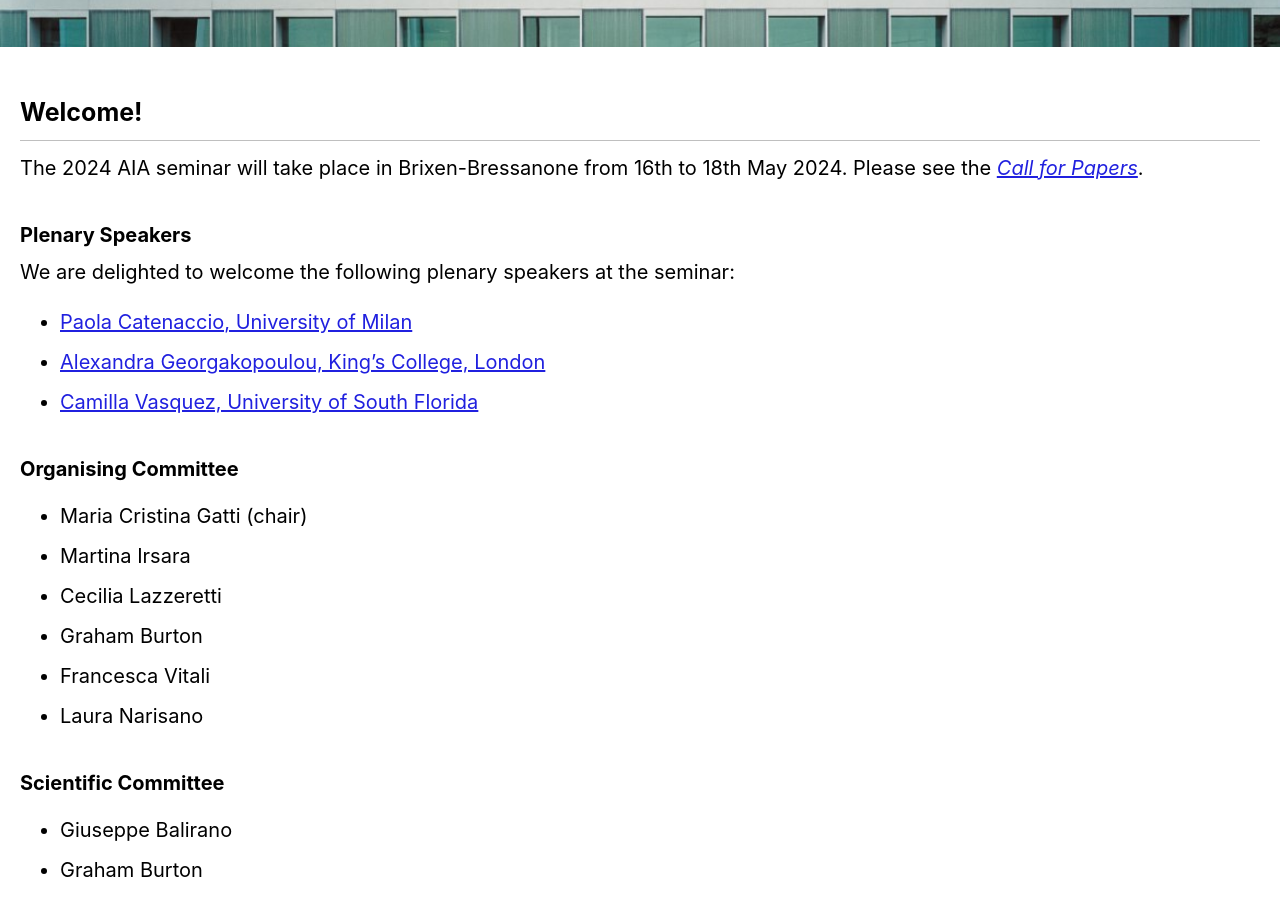
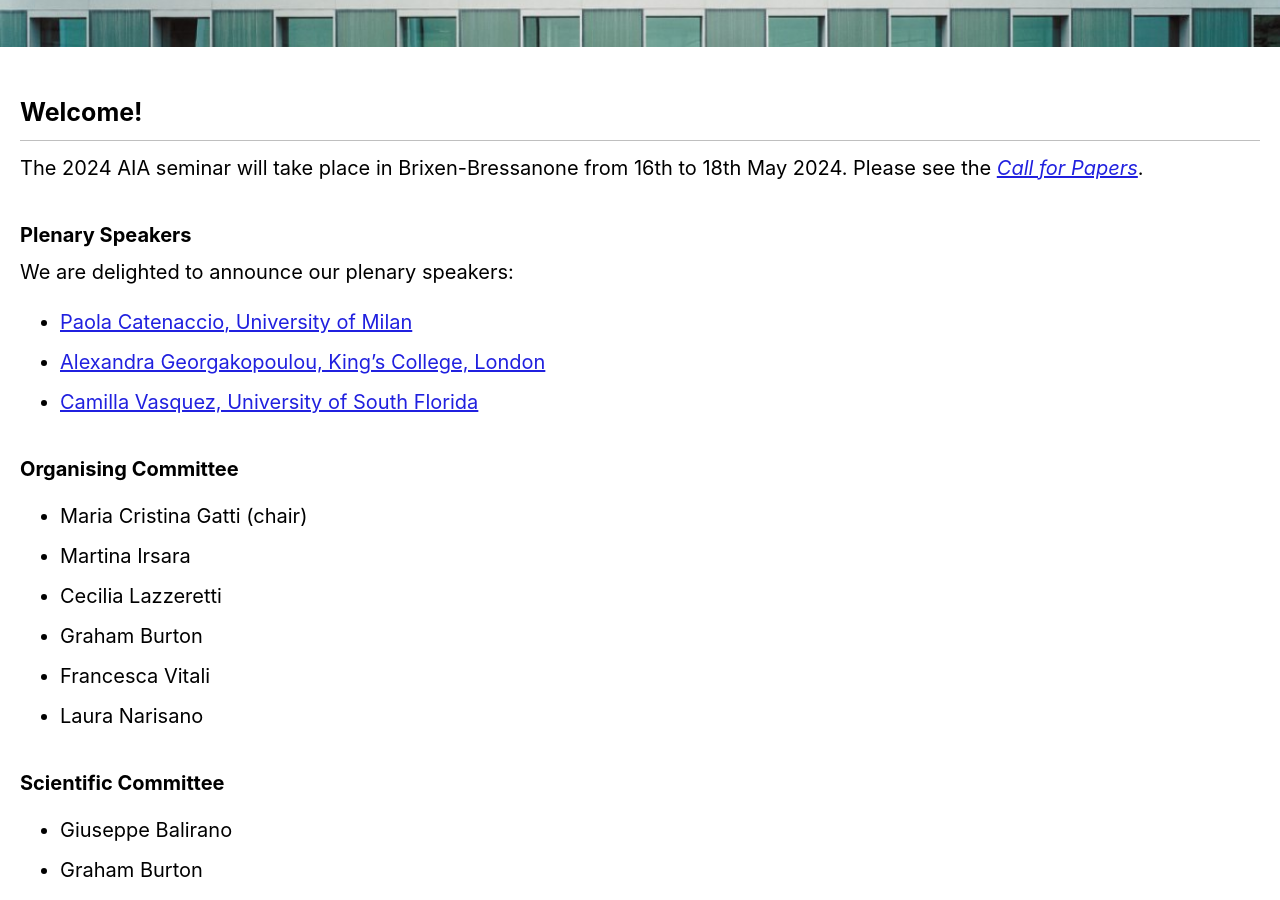
Before and after one commit to gfburton/aiabrixen2024, a Jekyll site: the page built from _pages/home.md, in a window 1280 px wide and 900 px high, scrolled down 370 px. Built offline with Jekyll 4.4.1, drawn with Linux system fonts in a browser that asks for light colours; cached includes are drawn as plain includes; nearby versions of some CDN libraries.

Commit message:
Update home.md

```diff
--- a/_pages/home.md
+++ b/_pages/home.md
@@ -16,7 +16,7 @@ Please see the _[Call for Papers](https://gfburton.github.io/aiabrixen2024/cfp/)
 
 ### Plenary Speakers
 
-We are delighted to welcome the following plenary speakers at the seminar:
+We are delighted to announce our plenary speakers:
 
 * [Paola Catenaccio, University of Milan](https://www.unimi.it/it/ugov/person/paola-catenaccio)
 * [Alexandra Georgakopoulou, King's College, London](https://www.kcl.ac.uk/people/alexandra-georgakopoulou)
```
